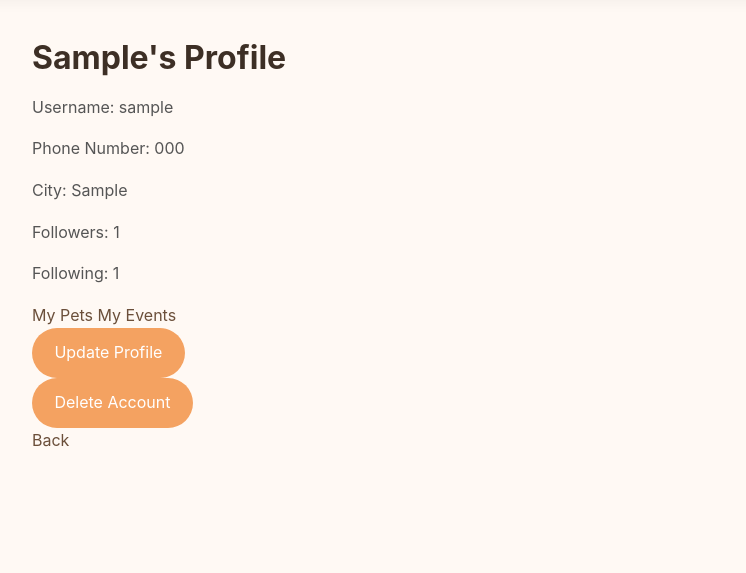
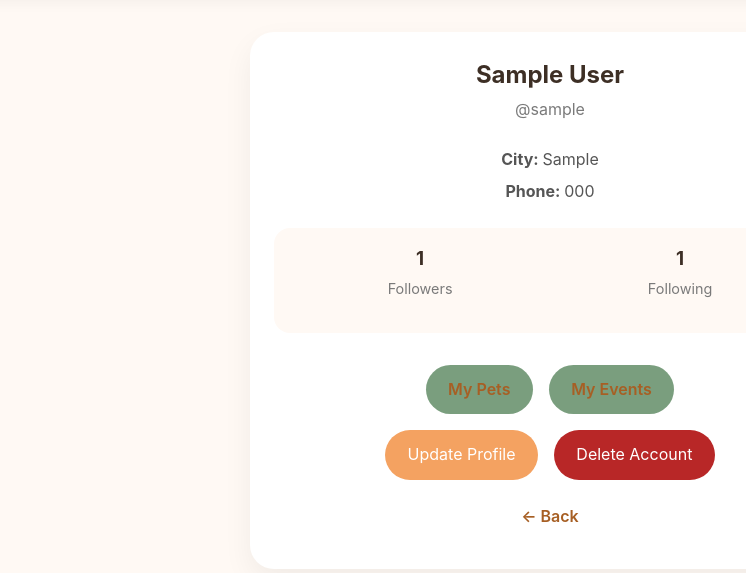
Before and after one commit to abeer-rozba/furreal-friends, a Django app: page /owners/1 in a window 1280 px wide. Shown: the part 83-656 px from the top of the page, without its empty margins (90-836 px from the left). Run offline with Django 5.2, Linux system fonts and the light colour scheme; a user stored in the database is signed in; tables that the repository leaves empty hold one stand-in row (values such as "Sample post").

Commit message:
finish styling user profile

```diff
--- a/main_app/templates/owners/owner-details.html
+++ b/main_app/templates/owners/owner-details.html
@@ -1,22 +1,39 @@
 {% extends "base.html" %}
 
 {% block content %}
-  <h1>{{owner.first_name}}'s Profile</h1>
-  <p>Username: {{owner.user.username}}</p>
-  <p>Phone Number: {{owner.phone_number}}</p>
-  <p>City: {{owner.city}}</p>
-  <p>Followers: {{owner.followers.count}}</p>
-  <p>Following: {{owner.following.count}}</p>
+  <section class="profile-card card">
+    <h1 class="profile-name">{{owner.first_name}} {{owner.last_name}}</h1>
+    <p class="profile-username">@{{owner.user.username}}</p>
+    <div class="profile-info">
+      <p><strong>City: </strong>{{owner.city}}</p>
+      <p><strong>Phone: </strong>{{owner.phone_number}}</p>
+    </div>
+    <div class="profile-stats">
+      <div>
+        <h3>{{owner.followers.count}}</h3>
+        <p>Followers</p>
+      </div>
+      <div>
+        <h3>{{owner.following.count}}</h3>
+        <p>Following</p>
+      </div>
+    </div>
 
-  <a href="/my-pets/">My Pets</a>
-  <a href="/events/my-events/">My Events</a>
+    <div class="profile-actions">
+      <a href="/my-pets/" class="btn btn-secondary">My Pets</a>
+      <a href="/events/my-events/" class="btn btn-secondary">My Events</a>
+    </div>
+
+    <div class="profile-actions">
       <form action="/owners/{{owner.id}}/update" method="POST">
         {% csrf_token %}
-    <button>Update Profile</button>
+        <button class="btn btn-primary">Update Profile</button>
       </form>
       <form action="/owners/{{owner.id}}/delete" method="POST">
         {% csrf_token %}
-    <button>Delete Account</button>
+        <button class="btn btn-secondary">Delete Account</button>
       </form>
-  <a href="/">Back</a>
+    </div>
+    <a href="/" class="back-link">← Back</a>
+  </section>
 {% endblock content %}
--- a/static/css/style.css
+++ b/static/css/style.css
@@ -315,6 +315,14 @@ form {
   margin-bottom: 1rem;
 }
 
+.profile-actions form button.btn-secondary {
+  background-color: #b82727;
+}
+
+.profile-actions form button.btn-secondary:hover {
+  background-color: #b56565;
+}
+
 @media (max-width: 768px) {
   .navbar {
     flex-direction: column;
```
Lines whose indentation alone changed are shown as unchanged.
